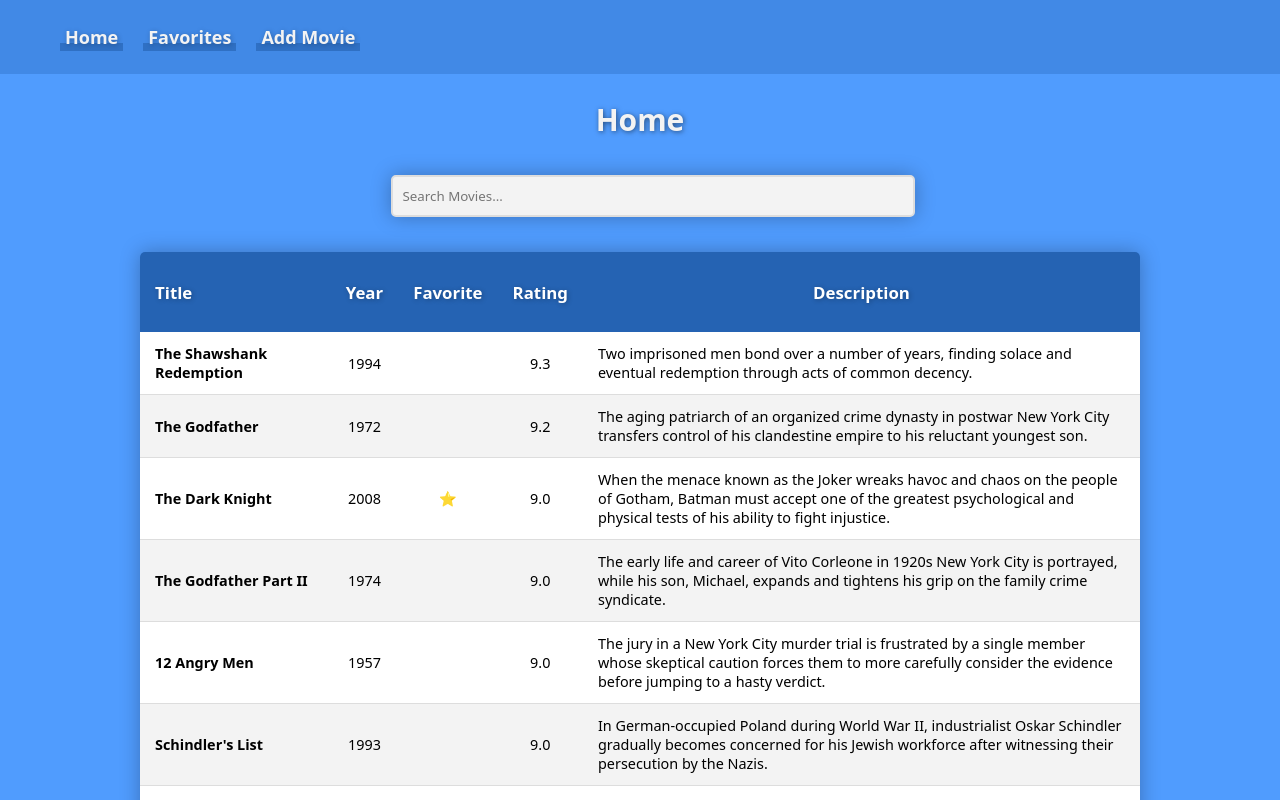
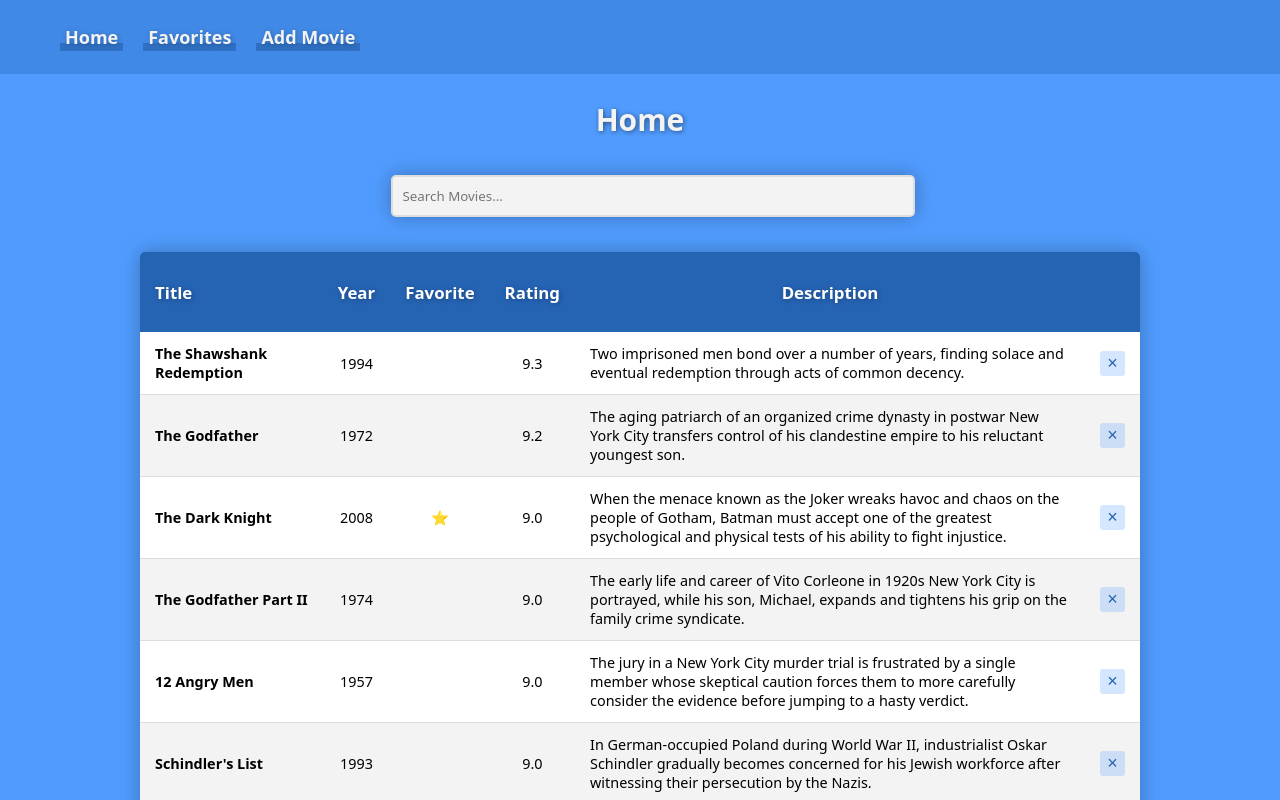
Before and after one commit to johnnyturco/phase-2-project, a React (Vite) app in the folder Movie Tracker/: page / in a window 1280 px wide. Shown: the top 800 px of the page. Built offline with nearby package versions, Linux system fonts and the light colour scheme; data requests are answered from the project's data file.

Commit message:
added delete functionality and styling for delete button

```diff
--- a/Movie Tracker/index.html
+++ b/Movie Tracker/index.html
@@ -2,7 +2,7 @@
 <html lang="en">
   <head>
     <meta charset="UTF-8" />
-    <link rel="icon" type="image/svg+xml" href="/favicon.svg" />
+    <link rel="icon" type="image/svg+xml" href="src/assets/favicon.png" />
     <meta name="viewport" content="width=device-width, initial-scale=1.0" />
     <title>Movie Tracker</title>
   </head>
--- a/Movie Tracker/src/components/Home.jsx
+++ b/Movie Tracker/src/components/Home.jsx
@@ -11,11 +11,17 @@ export default function Home({movies, setMovies}){
     return movie.title.toLowerCase().includes(searchQuery.toLowerCase())
   })
 
+  // Callback for DELETE
+  function handleMovieDelete(id) {
+    const updatedMovies = movies.filter(movie => movie.id !== id)
+    setMovies(updatedMovies)
+  }
+
   return (
     <main>
       <h2>Home</h2>
       <Search searchQuery={searchQuery} setSearchQuery={setSearchQuery} />
-      <MovieList movies={filteredMovies} />
+      <MovieList movies={filteredMovies} onMovieDelete={handleMovieDelete} />
     </main>
   )
 }
--- a/Movie Tracker/src/components/Movie.jsx
+++ b/Movie Tracker/src/components/Movie.jsx
@@ -1,9 +1,16 @@
 import React from "react";
 
-export default function({movie}) {
+export default function({movie, onMovieDelete}) {
 
-  const {title, year, favorite, rating, description} = movie
+  const {id, title, year, favorite, rating, description} = movie
   const centerText = {textAlign: "center"}
+
+  function handleDelete() {
+    fetch(`http://localhost:3000/movies/${id}`, {
+      method: "DELETE"
+    })
+    onMovieDelete(id)
+  }
 
   return (
     <tr>
@@ -12,6 +19,7 @@ export default function({movie}) {
       <td style={centerText}>{favorite ? "⭐️" : ""}</td>
       <td style={centerText}>{rating}</td>
       <td>{description}</td>
+      <td><button onClick={handleDelete}>×</button></td>
     </tr>
   )
 }
--- a/Movie Tracker/src/components/MovieList.jsx
+++ b/Movie Tracker/src/components/MovieList.jsx
@@ -1,10 +1,10 @@
 import React from "react";
 import Movie from "./Movie";
 
-export default function MovieList({movies}) {
+export default function MovieList({movies, onMovieDelete}) {
 
   const mappedMovies = movies.map(movie => {
-    return <Movie key={movie.id} movie={movie} />
+    return <Movie key={movie.id} movie={movie} onMovieDelete={onMovieDelete} />
   })
 
   return (
@@ -15,7 +15,8 @@ export default function MovieList({movies}) {
           <th><h3>Year</h3></th>
           <th><h3>Favorite</h3></th>
           <th><h3>Rating</h3></th>
-          <th ><h3>Description</h3></th>
+          <th><h3>Description</h3></th>
+          <th></th>
         </tr>
       </thead>
       <tbody>
--- a/Movie Tracker/src/index.css
+++ b/Movie Tracker/src/index.css
@@ -108,6 +108,21 @@ main {
   font-weight: 600;
 }
 
+.movie-table button {
+  width: 25px;
+  height: 25px;
+  border: none;
+  background-color: #509bfe3d;
+  color: #2563B3;
+  border-radius: 3px;
+  font-size: 18px;
+}
+
+.movie-table button:hover {
+  background-color: #509cfe;
+  color: #fff;
+}
+
 
 /* AddMovie Form */
 .add-movie-form {
```
Also changed, not shown: Movie Tracker/favicon.svg (deleted), Movie Tracker/src/assets/favicon.png (added).
